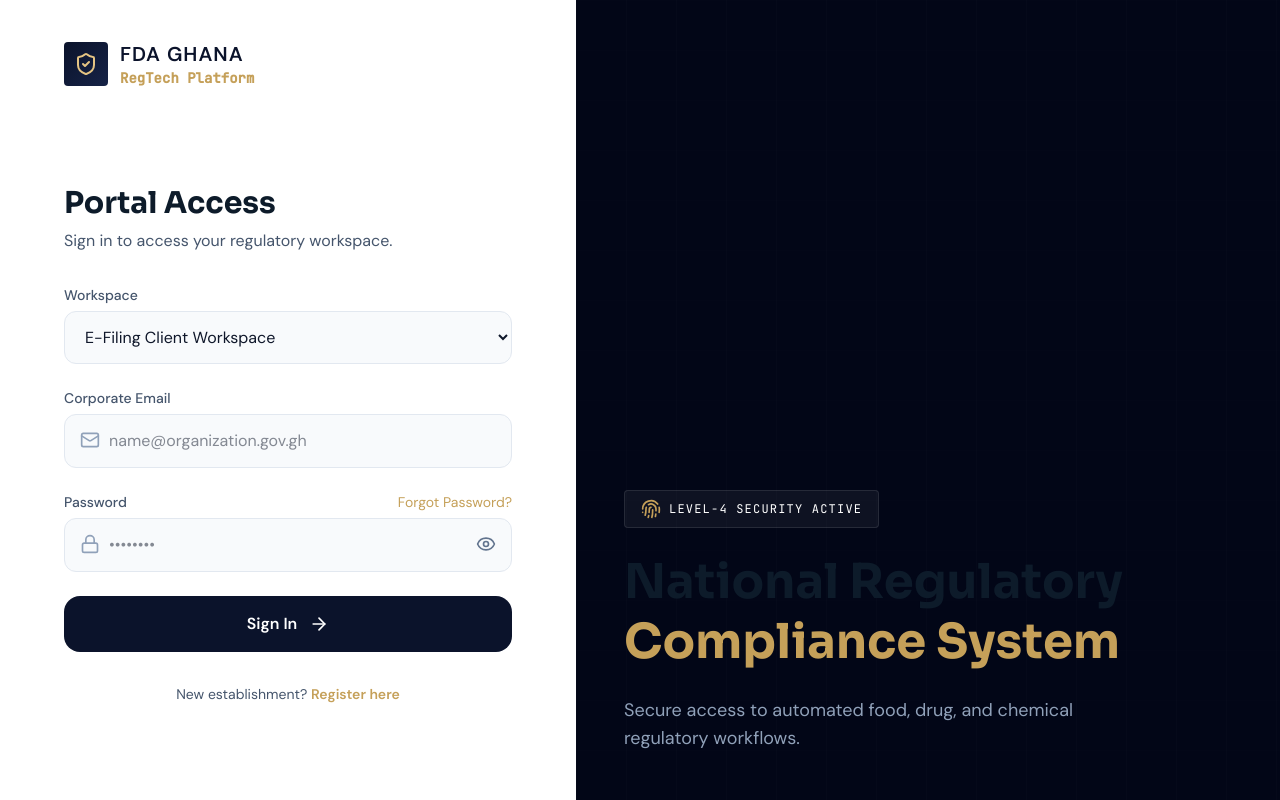
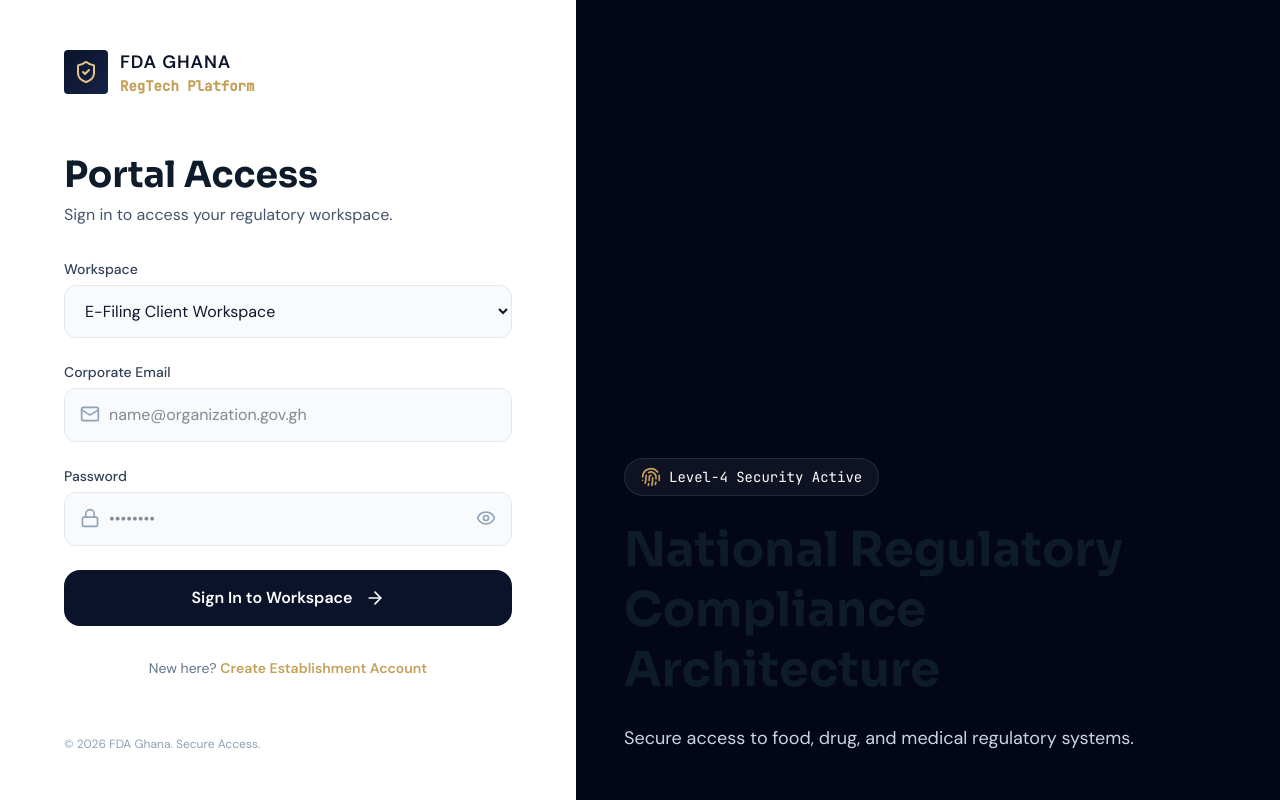
Before and after one commit to TawiahObedCodeX/client, a Next.js app: page /login in a window 1280 px wide. Built offline with nearby package versions, Linux system fonts and the light colour scheme.

Commit message:
done with the login page

```diff
--- a/app/login/page.tsx
+++ b/app/login/page.tsx
@@ -1,7 +1,7 @@
 "use client";
 
 import React, { useState } from "react";
-import { motion, AnimatePresence } from "motion/react";
+import { motion } from "motion/react";
 import { ShieldCheck, ArrowRight, Lock, Mail, Server, Fingerprint, Eye, EyeOff } from "lucide-react";
 import Link from "next/link";
 import { useForm } from "react-hook-form";
@@ -11,42 +11,41 @@ import * as z from "zod";
 const loginSchema = z.object({
   email: z.string().email("Please enter a valid email address"),
   password: z.string().min(6, "Password must be at least 6 characters"),
-  workspace: z.enum(["client", "inspector", "lab"])
+  workspace: z.enum(["client", "inspector", "lab"]),
 });
 
 type LoginForm = z.infer<typeof loginSchema>;
 
 export default function LoginPage() {
   const [showPassword, setShowPassword] = useState(false);
-  const [isLoading, setIsLoading] = useState(false);
 
-  const { register, handleSubmit, formState: { errors } } = useForm<LoginForm>({
+  const {
+    register,
+    handleSubmit,
+    formState: { errors, isSubmitting }
+  } = useForm<LoginForm>({
     resolver: zodResolver(loginSchema),
-    defaultValues: { workspace: "client" }
+    mode: "onBlur"
   });
 
   const onSubmit = async (data: LoginForm) => {
-    setIsLoading(true);
-    console.log("Login Data:", data);
-
-    // Simulate API call
-    await new Promise(resolve => setTimeout(resolve, 1500));
-    setIsLoading(false);
+    console.log("Login attempt:", data);
+    await new Promise(resolve => setTimeout(resolve, 1200));
     alert("Login successful! (Demo)");
   };
 
   return (
-    <main className="w-full h-screen bg-white flex flex-col lg:flex-row overflow-hidden selection:bg-[#C5A059]/20">
+    <main className="w-full min-h-screen bg-white flex flex-col lg:flex-row relative overflow-hidden selection:bg-[#C5A059]/20">
 
       {/* LEFT PANEL - LOGIN FORM */}
-      <section className="w-full lg:w-[45%] bg-white px-6 sm:px-12 lg:px-16 py-10 flex flex-col overflow-hidden">
+      <section className="w-full lg:w-[45%] bg-white px-6 sm:px-12 lg:px-16 py-10 lg:py-12 flex flex-col justify-between min-h-screen lg:overflow-hidden">
 
-        <Link href="/" className="flex items-center gap-3 mb-10 w-fit">
+        <Link href="/" className="flex items-center gap-3 group w-fit">
           <div className="p-2.5 rounded bg-gradient-to-br from-[#0B132B] to-[#162347] text-[#E5C483]">
             <ShieldCheck className="w-6 h-6" />
           </div>
           <div>
-            <span className="font-heading font-black text-xl tracking-wider text-[#0B132B]">FDA GHANA</span>
+            <span className="font-heading font-black text-lg tracking-wider text-[#0B132B]">FDA GHANA</span>
             <span className="block font-mono text-sm font-bold text-[#C5A059]">RegTech Platform</span>
           </div>
         </Link>
@@ -54,18 +53,19 @@ export default function LoginPage() {
         <motion.div
           initial={{ opacity: 0, y: 20 }}
           animate={{ opacity: 1, y: 0 }}
-          className="flex-1 flex flex-col justify-center max-w-md mx-auto lg:mx-0"
+          className="my-auto max-w-md w-full space-y-8"
         >
-          <div className="mb-8">
-            <h1 className="text-3xl font-heading font-extrabold text-[#0B132B]">Portal Access</h1>
-            <p className="text-slate-600 mt-2">Sign in to access your regulatory workspace.</p>
+          <div>
+            <h1 className="text-3xl lg:text-4xl font-heading font-extrabold text-[#0B132B]">Portal Access</h1>
+            <p className="text-base text-slate-600 mt-2">Sign in to access your regulatory workspace.</p>
           </div>
 
           <form onSubmit={handleSubmit(onSubmit)} className="space-y-6">
             <div>
-              <label className="block text-sm font-medium text-slate-600 mb-1.5">Workspace</label>
+              <label className="block text-sm font-medium text-slate-700 mb-1.5">Workspace</label>
               <select
                 {...register("workspace")}
+                disabled={isSubmitting}
                 className="w-full px-4 py-3.5 bg-slate-50 border border-slate-200 rounded-xl focus:border-[#C5A059] text-base"
               >
                 <option value="client">E-Filing Client Workspace</option>
@@ -75,38 +75,37 @@ export default function LoginPage() {
             </div>
 
             <div>
-              <label className="block text-sm font-medium text-slate-600 mb-1.5">Corporate Email</label>
+              <label className="block text-sm font-medium text-slate-700 mb-1.5">Corporate Email</label>
               <div className="relative">
                 <Mail className="w-5 h-5 text-slate-400 absolute left-4 top-4" />
                 <input
                   {...register("email")}
+                  disabled={isSubmitting}
                   type="email"
+                  placeholder="name@organization.gov.gh"
                   className="w-full pl-11 pr-4 py-3.5 bg-slate-50 border border-slate-200 rounded-xl focus:border-[#C5A059] text-base"
-                  placeholder="name@organization.gov.gh"
                 />
               </div>
               {errors.email && <p className="text-red-500 text-sm mt-1">{errors.email.message}</p>}
             </div>
 
             <div>
-              <div className="flex justify-between mb-1.5">
-                <label className="text-sm font-medium text-slate-600">Password</label>
-                <Link href="/forgot-password" className="text-sm text-[#C5A059] hover:underline">Forgot Password?</Link>
-              </div>
+              <label className="block text-sm font-medium text-slate-700 mb-1.5">Password</label>
               <div className="relative">
                 <Lock className="w-5 h-5 text-slate-400 absolute left-4 top-4" />
                 <input
                   {...register("password")}
+                  disabled={isSubmitting}
                   type={showPassword ? "text" : "password"}
+                  placeholder="••••••••"
                   className="w-full pl-11 pr-12 py-3.5 bg-slate-50 border border-slate-200 rounded-xl focus:border-[#C5A059] text-base"
-                  placeholder="••••••••"
                 />
                 <button
                   type="button"
                   onClick={() => setShowPassword(!showPassword)}
-                  className="absolute right-4 top-4 text-slate-500"
+                  className="absolute right-4 top-4 text-slate-400"
                 >
-                  {showPassword ? <EyeOff size={20} /> : <Eye size={20} />}
+                  {showPassword ? <EyeOff className="w-5 h-5" /> : <Eye className="w-5 h-5" />}
                 </button>
               </div>
               {errors.password && <p className="text-red-500 text-sm mt-1">{errors.password.message}</p>}
@@ -114,43 +113,41 @@ export default function LoginPage() {
 
             <button
               type="submit"
-              disabled={isLoading}
-              className="w-full py-4 rounded-2xl bg-[#0B132B] text-white font-semibold text-base flex items-center justify-center gap-3 hover:bg-[#162347] transition-all disabled:opacity-70"
+              disabled={isSubmitting}
+              className="w-full py-4 rounded-2xl bg-[#0B132B] text-white text-base font-semibold hover:bg-[#162347] transition-all flex items-center justify-center gap-3 disabled:opacity-70"
             >
-              {isLoading ? "Connecting..." : "Sign In"}
-              {!isLoading && <ArrowRight className="w-5 h-5" />}
+              {isSubmitting ? "Authenticating..." : "Sign In to Workspace"}
+              <ArrowRight className="w-5 h-5" />
             </button>
           </form>
 
-          <p className="text-center text-sm text-slate-600 mt-8">
-            New establishment?{" "}
-            <Link href="/register" className="text-[#C5A059] font-semibold hover:underline">Register here</Link>
+          <p className="text-center text-sm text-slate-500">
+            New here?{" "}
+            <Link href="/register" className="text-[#C5A059] font-semibold hover:underline">Create Establishment Account</Link>
           </p>
         </motion.div>
+
+        <p className="text-xs text-slate-400 text-center lg:text-left">&copy; 2026 FDA Ghana. Secure Access.</p>
       </section>
 
       {/* RIGHT PANEL */}
-      <section className="hidden lg:flex lg:w-[55%] bg-[#020617] flex-col justify-end p-12 relative overflow-hidden">
+      <section className="hidden lg:flex lg:w-[55%] bg-[#020617] relative flex-col justify-end p-12 overflow-hidden">
         <div className="absolute inset-0 bg-[linear-gradient(to_right,#ffffff03_1px,transparent_1px),linear-gradient(to_bottom,#ffffff01_1px,transparent_1px)] bg-[size:50px_50px]" />
 
         <motion.div
           initial={{ opacity: 0, y: 30 }}
           animate={{ opacity: 1, y: 0 }}
-          className="relative z-10 max-w-lg"
+          className="relative z-20 max-w-xl space-y-6"
         >
-          <div className="inline-flex items-center gap-2 px-4 py-2 rounded border border-white/10 bg-white/5 mb-6">
+          <div className="inline-flex items-center gap-2 px-4 py-2 bg-white/5 border border-white/10 rounded-full">
             <Fingerprint className="w-5 h-5 text-[#C5A059]" />
-            <span className="text-xs font-mono uppercase tracking-widest text-white">Level-4 Security Active</span>
+            <span className="text-sm font-mono text-white">Level-4 Security Active</span>
           </div>
 
-          <h2 className="text-5xl font-heading font-extrabold text-white leading-tight">
-            National Regulatory<br />
-            <span className="text-[#C5A059]">Compliance System</span>
+          <h2 className="text-4xl lg:text-5xl font-heading font-extrabold text-white leading-tight">
+            National Regulatory Compliance Architecture
           </h2>
-
-          <p className="text-slate-400 mt-6 text-lg">
-            Secure access to automated food, drug, and chemical regulatory workflows.
-          </p>
+          <p className="text-slate-300 text-lg">Secure access to food, drug, and medical regulatory systems.</p>
         </motion.div>
       </section>
     </main>
```
